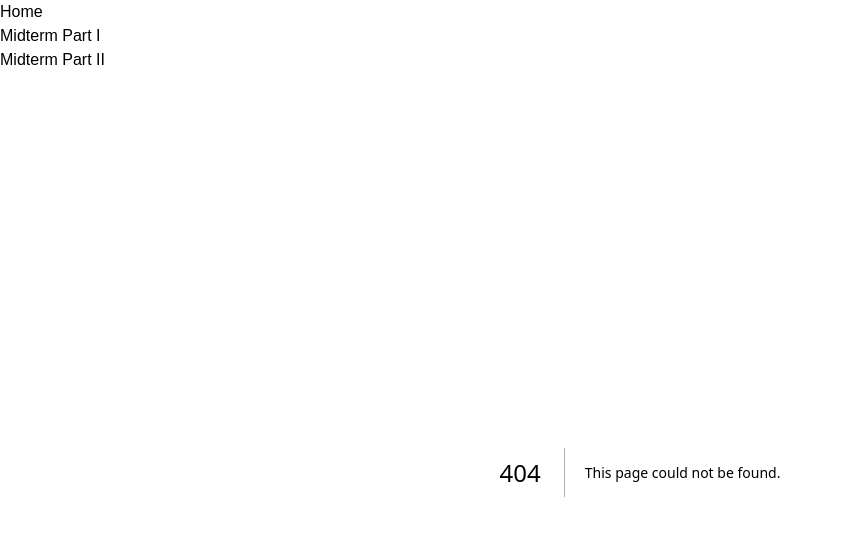
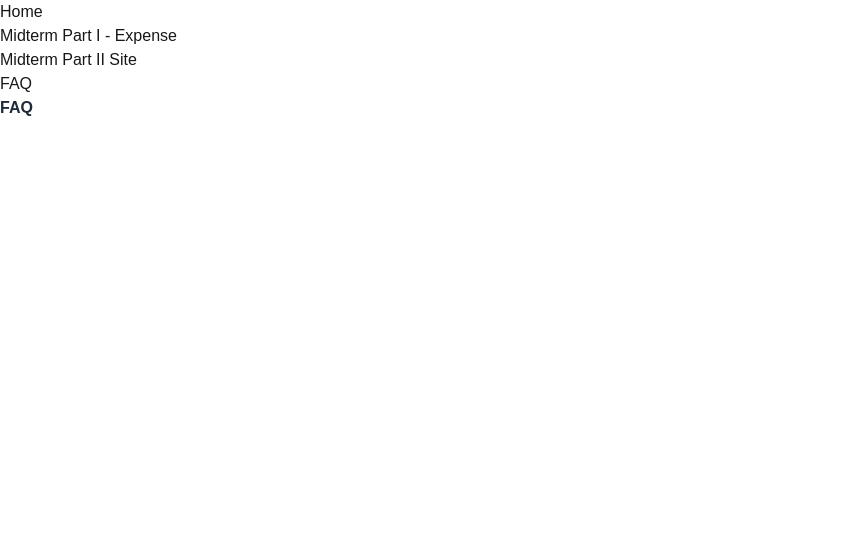
Before and after one commit to Dezekah/final343, a Next.js app: page /faq in a window 1280 px wide. Before the commit this address had no page. Shown: the top 536 px of the page, without its empty margins (0-842 px from the left). Built offline with nearby package versions, Linux system fonts and the light colour scheme.

Commit message:
big changes

```diff
--- a/src/app/components/Menubar.jsx
+++ b/src/app/components/Menubar.jsx
@@ -1,10 +1,21 @@
+import Link from 'next/link'
+
 export default function Menubar() {
     return (
       <>
         <ul>
-          <li>Home</li>
-          <li>Midterm Part I</li>
-          <li>Midterm Part II</li>
+          <li>
+            <Link href='/'>Home</Link>
+          </li>
+          <li>
+            <a href='https://exam1-lyart.vercel.app/' target='_blank'>Midterm Part I - Expense</a>
+          </li>
+          <li>
+            <a href='https://exam2-pi.vercel.app/' target='_blank'>Midterm Part II Site</a>
+          </li>
+          <li>
+            <Link href="/faq">FAQ</Link>
+          </li>
         </ul>
       </>
     )
--- /dev/null
+++ b/src/app/faq/page.jsx
@@ -0,0 +1,8 @@
+export default function Page() {
+    return (
+      <>
+        <h1 className="text-3x1 font-bold text-gray-800 mb-2">FAQ</h1>
+
+      </>
+    )
+  }
```
